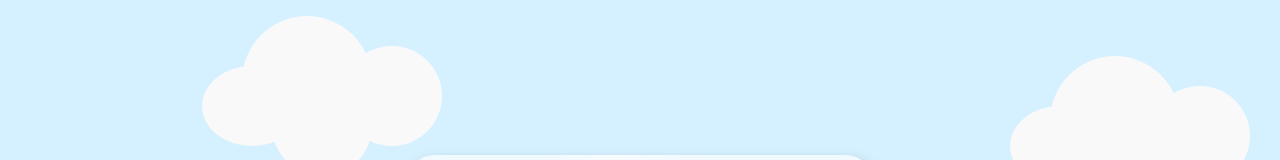
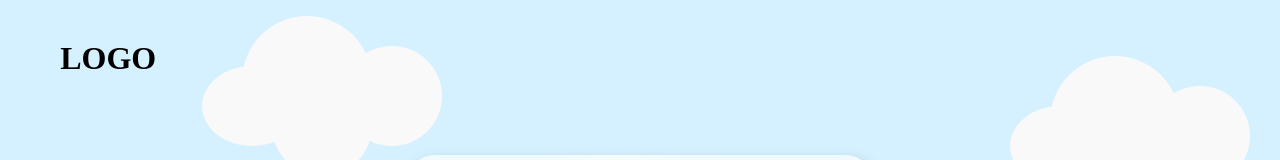
Before and after one commit to DR-LaLa/FE, a React (Vite) app: page / in a window 1280 px wide. Shown: the top 160 px of the page. Built offline with nearby package versions, Linux system fonts and the light colour scheme; a web font is replaced by a local one.

Commit message:
헤더 레이아웃

```diff
--- /dev/null
+++ b/src/components/common/Header.jsx
@@ -0,0 +1,47 @@
+import { useState } from "react";
+import styled from "styled-components";
+
+export default function Header() {
+  let [show, setShow] = useState(false);
+  return (
+    <>
+      {show && (
+        <HeaderStyle>
+          <Logo>LOGO</Logo>
+        </HeaderStyle>
+      )}
+      {!show && <Logo>LOGO</Logo>}
+    </>
+  );
+}
+
+const HeaderStyle = styled.header`
+  width: 15vw;
+  height: 100%;
+  display: flex;
+  flex-direction: column;
+  align-items: center;
+  position: absolute;
+  left: 0;
+  background: rgba(255, 255, 255, 0.8);
+  filter: drop-shadow(8px 8px 5px rgba(0, 0, 0, 0.25));
+  backdrop-filter: blur(40px);
+
+  &&::after {
+    content: "";
+    width: 5vw;
+    height: 25vh;
+    border-radius: 0 20px 20px 0;
+    display: block;
+    position: absolute;
+    left: 230px;
+    border-radius: 0px 25px 25px 0px;
+    background: rgba(255, 255, 255, 0.8);
+  }
+`;
+
+const Logo = styled.h1`
+  position: absolute;
+  top: 5vh;
+  left: 4.7vw;
+`;
--- a/src/pages/Signup.jsx
+++ b/src/pages/Signup.jsx
@@ -1,13 +1,13 @@
 import { useState } from "react";
 import FormFrame from "../components/common/FormFrame";
 import styled from "styled-components";
-import HeaderClose from "../components/common/HeaderClose";
+import Header from "../components/common/Header";
 
 export default function SignUp() {
   let [passwordCheck, setPasswordCheck] = useState("a");
   return (
     <>
-      <HeaderClose />
+      <Header />
       <main>
         <FormFrame>
           <InputBox>
```
